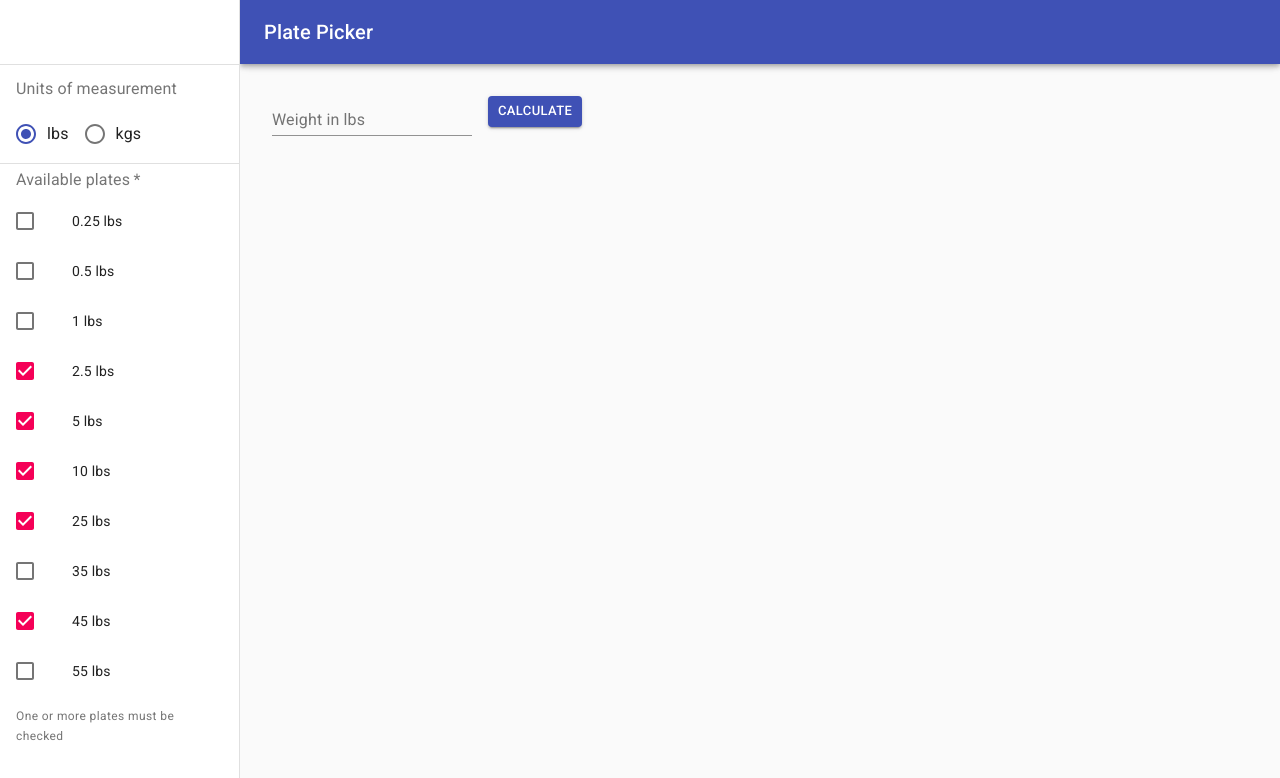
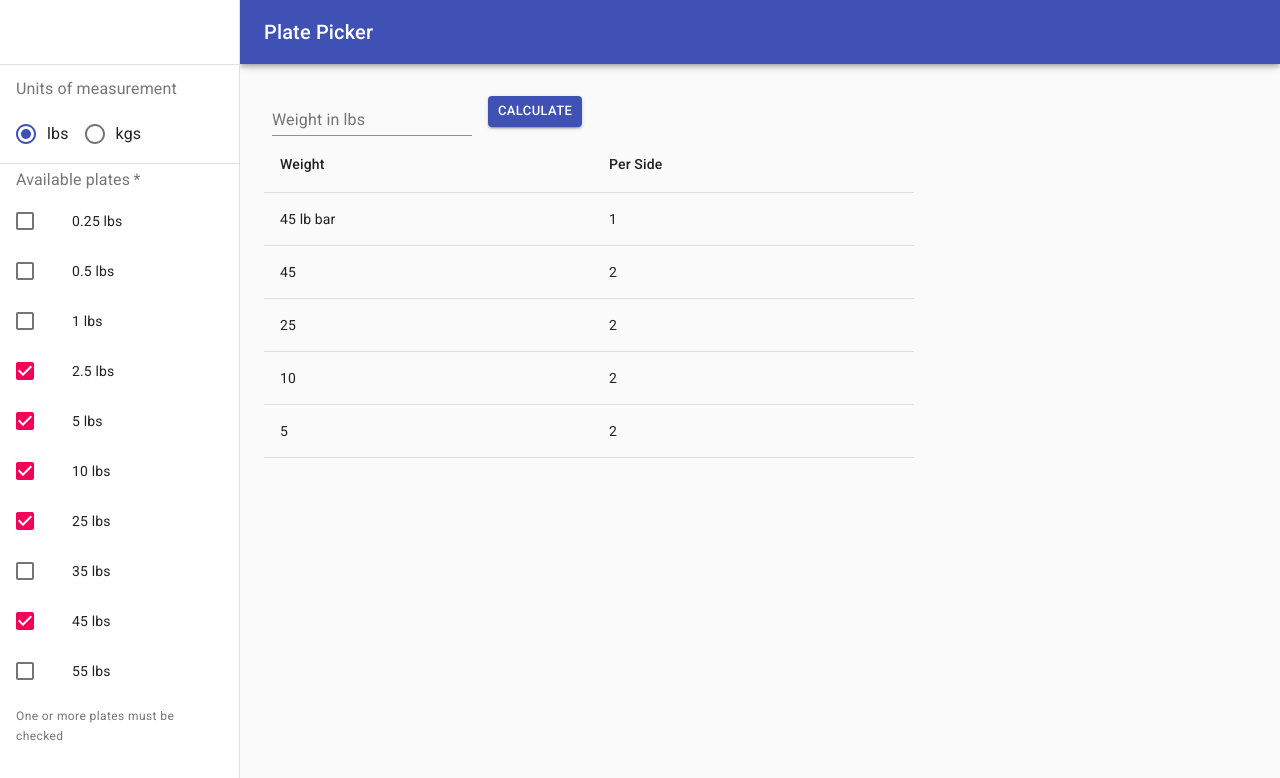
Before and after one commit to BillyBunn/plate-picker, a React (Create React App) app: page / in a window 1280 px wide. Shown: the top 778 px of the page. Built offline with nearby package versions, Linux system fonts and the light colour scheme.

Commit message:
moves state and dispatch to context

```diff
--- a/src/App.js
+++ b/src/App.js
@@ -2,12 +2,16 @@ import React from 'react';
 import CssBaseline from '@material-ui/core/CssBaseline';
 
 import Page from './components/Page';
+import { reducer, initialState } from './Context';
+
+export const Application = React.createContext({ state: null, dispatch: null });
 
 export default function App() {
+  const [state, dispatch] = React.useReducer(reducer, initialState);
   return (
-    <>
+    <Application.Provider value={{ state, dispatch }}>
       <CssBaseline />
       <Page />
-    </>
+    </Application.Provider>
   );
 }
--- a/src/Context.js
+++ b/src/Context.js
@@ -1,14 +1,10 @@
-import React from 'react';
-
-
-// export const Routes = React.createContext([
-//   { path: '/', name: 'Home', Component: Home },
-//   { path: '/about', name: 'About', Component: About },
-//   { path: '/settings', name: 'Settings', Component: Settings }
-// ]);
-
 export const initialState = {
   currentUnits: 'lbs',
+  currentBar: { weight: 45, units: 'lbs' },
+  bars: {
+    lbs: [45, 25],
+    kgs: [20, 15, 10]
+  },
   plates: {
     lbs: [
       { weight: 0.25, available: false },
@@ -33,6 +29,12 @@ export const initialState = {
       { weight: 20, available: false },
       { weight: 25, available: false }
     ]
+  },
+
+  currentWeights: {
+    plates: [{ weight: 45, qty: 2 }],
+    remainder: 0,
+    totalWeight: 225
   }
 };
 
@@ -40,22 +42,55 @@ export const reducer = (state = initialState, action) => {
   const { type, payload } = action;
   switch (type) {
     case 'TOGGLE_UNITS':
-      let currentUnits = payload;
-      return { ...state, currentUnits };
+      console.log({payload})
+      return { ...state, currentUnits: payload };
 
     case 'TOGGLE_PLATE_AVAILABILITY':
-      let weight = parseFloat(payload);
-      let units = state.currentUnits;
-      let updatedPlates = state.plates[units].map(plate => {
-        if (plate.weight === weight) plate.available = !plate.available;
+      let updatedPlates = state.plates[state.currentUnits].map(plate => {
+        if (plate.weight === payload) plate.available = !plate.available;
         return plate;
       });
       return {
         ...state,
-        plates: { ...state.plates, [units]: updatedPlates }
+        plates: { ...state.plates, [state.currentUnits]: updatedPlates }
       };
+
+    case 'CALCULATE':
+      console.log(payload);
+      let availablePlates = state.plates[state.currentUnits].reduce(
+        (acc, plate) => {
+          if (plate.available) acc.push(plate.weight);
+          return acc;
+        },
+        []
+      );
+      console.log(
+        listPlates(payload, availablePlates, state.currentBar.weight)
+      );
+      return state;
 
     default:
       return state;
   }
 };
+
+function listPlates(totalWeight, weights, bar = 45) {
+  weights.sort((a, b) => b - a); // plates examined heaviest to lightest
+
+  let target = (totalWeight - bar) / 2; // weight for each side of bar
+
+  let plates = weights.reduce((acc, weight) => {
+    let qty = target / weight;
+    if (qty >= 1) {
+      qty = Math.floor(qty); // remove remainder
+      acc.push({ weight, qty }); // add to plates array
+      target -= weight * qty; // reduce target weight
+    }
+    return acc;
+  }, []);
+
+  if (target) console.log(`${target} short on each side`);
+
+  return { plates, remainder: target * 2, totalWeight };
+  // [ {weight: 45, qty: 2}, {{weight: 10, qty: 2}} ]
+}
--- a/src/components/DrawerForm.js
+++ b/src/components/DrawerForm.js
@@ -12,10 +12,10 @@ import ListItemIcon from '@material-ui/core/ListItemIcon';
 import ListItemText from '@material-ui/core/ListItemText';
 import Radio from '@material-ui/core/Radio';
 import RadioGroup from '@material-ui/core/RadioGroup';
-import { reducer, initialState } from '../Context';
+import { Application} from '../App';
 
 const Form = () => {
-  const [state, dispatch] = React.useReducer(reducer, initialState);
+  const {state, dispatch} = React.useContext(Application)
 
   const handleCheckboxChange = weight => {
     dispatch({
@@ -32,6 +32,7 @@ const Form = () => {
   }
 
   let units = state.currentUnits;
+  // console.log({units})
   let plates = state.plates[units];
   const error = plates.filter(({ available }) => available).length <= 0;
 
--- a/src/components/Page.js
+++ b/src/components/Page.js
@@ -11,6 +11,7 @@ import { makeStyles, useTheme } from '@material-ui/core/styles';
 
 import DrawerForm from './DrawerForm';
 import WeightForm from './WeightForm';
+import WeightTable from './WeightTable'
 
 const drawerWidth = 240;
 
@@ -112,6 +113,7 @@ function Page(props) {
       <main className={classes.content}>
         <div className={classes.toolbar} />
         <WeightForm />
+        <WeightTable />
       </main>
     </div>
   );
--- a/src/components/WeightForm.js
+++ b/src/components/WeightForm.js
@@ -3,7 +3,7 @@ import { makeStyles } from '@material-ui/core/styles';
 import TextField from '@material-ui/core/TextField';
 import Button from '@material-ui/core/Button';
 
-import { reducer, initialState } from '../Context';
+import { Application} from '../App';
 
 const useStyles = makeStyles(theme => ({
   container: {
@@ -20,28 +20,48 @@ const useStyles = makeStyles(theme => ({
   }
 }));
 
-const WeightForm = props => {
-  const [state, dispatch] = React.useReducer(reducer, initialState);
+const WeightForm = () => {
+  const {state, dispatch} = React.useContext(Application)
+
+  const [weight, setWeight] = React.useState(0);
+  const handleWeightChange = e => {
+    setWeight(e.target.value);
+  };
+
+  const handleSubmit = e => {
+    e.preventDefault();
+    dispatch({
+      type: 'CALCULATE',
+      payload: weight
+    });
+  };
+
+  React.useEffect(() => {
+    console.log('weightform units:', state.currentUnits);
+  }, []);
 
   const classes = useStyles();
   return (
-    <>
+    <form onSubmit={handleSubmit}>
       <TextField
         label={`Weight in ${state.currentUnits}`}
         id="margin-none"
         className={classes.textField}
         // helperText="Some important text"
         autoComplete={`Weight in ${state.currentUnits}`}
+        type="number"
+        onChange={handleWeightChange}
       />
       <Button
         variant="contained"
         size="small"
         color="primary"
         className={classes.button}
+        type="submit"
       >
         Calculate
       </Button>
-    </>
+    </form>
   );
 };
 
--- /dev/null
+++ b/src/components/WeightTable.js
@@ -0,0 +1,58 @@
+import React from 'react';
+import { makeStyles } from '@material-ui/core/styles';
+import Table from '@material-ui/core/Table';
+import TableBody from '@material-ui/core/TableBody';
+import TableCell from '@material-ui/core/TableCell';
+import TableHead from '@material-ui/core/TableHead';
+import TableRow from '@material-ui/core/TableRow';
+import Paper from '@material-ui/core/Paper';
+
+const useStyles = makeStyles(theme => ({
+  root: {
+    width: '100%',
+    marginTop: theme.spacing(3),
+    overflowX: 'auto'
+  },
+  table: {
+    maxWidth: 650
+  }
+}));
+
+function createData(weight, qty) {
+  return { weight, qty };
+}
+
+const rows = [
+  createData('45 lb bar', 1),
+  createData('45', 2),
+  createData('25', 2),
+  createData('10', 2),
+  createData('5', 2)
+];
+
+const WeightTable = props => {
+  const classes = useStyles();
+
+  return (
+    <Table className={classes.table}>
+      <TableHead>
+        <TableRow>
+          <TableCell>Weight</TableCell>
+          <TableCell >Per Side</TableCell>
+        </TableRow>
+      </TableHead>
+      <TableBody>
+        {rows.map(row => (
+          <TableRow key={row.weight}>
+            <TableCell component="th" scope="row">
+              {row.weight}
+            </TableCell>
+            <TableCell >{row.qty}</TableCell>
+          </TableRow>
+        ))}
+      </TableBody>
+    </Table>
+  );
+};
+
+export default WeightTable;
```
Lines whose indentation alone changed are shown as unchanged.
